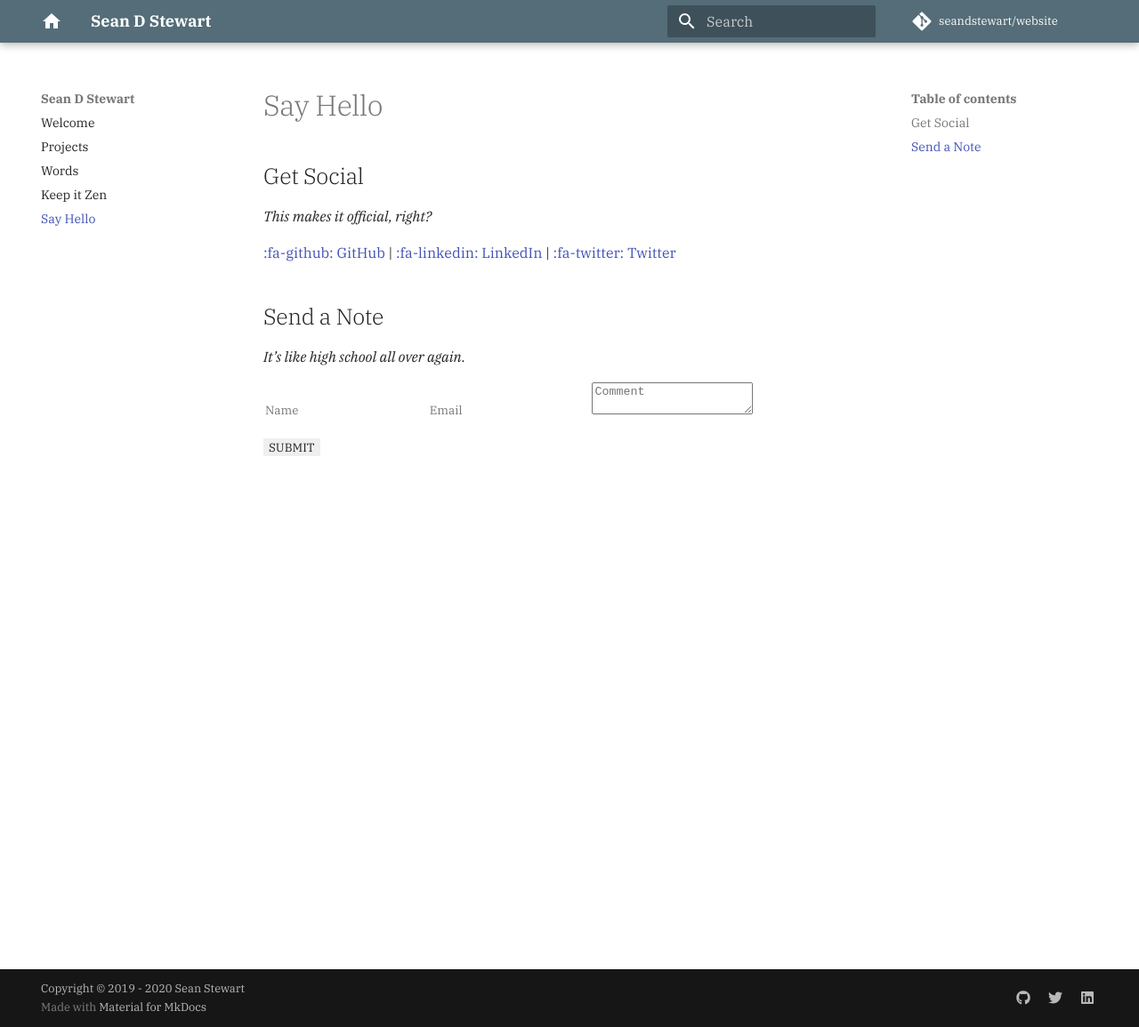
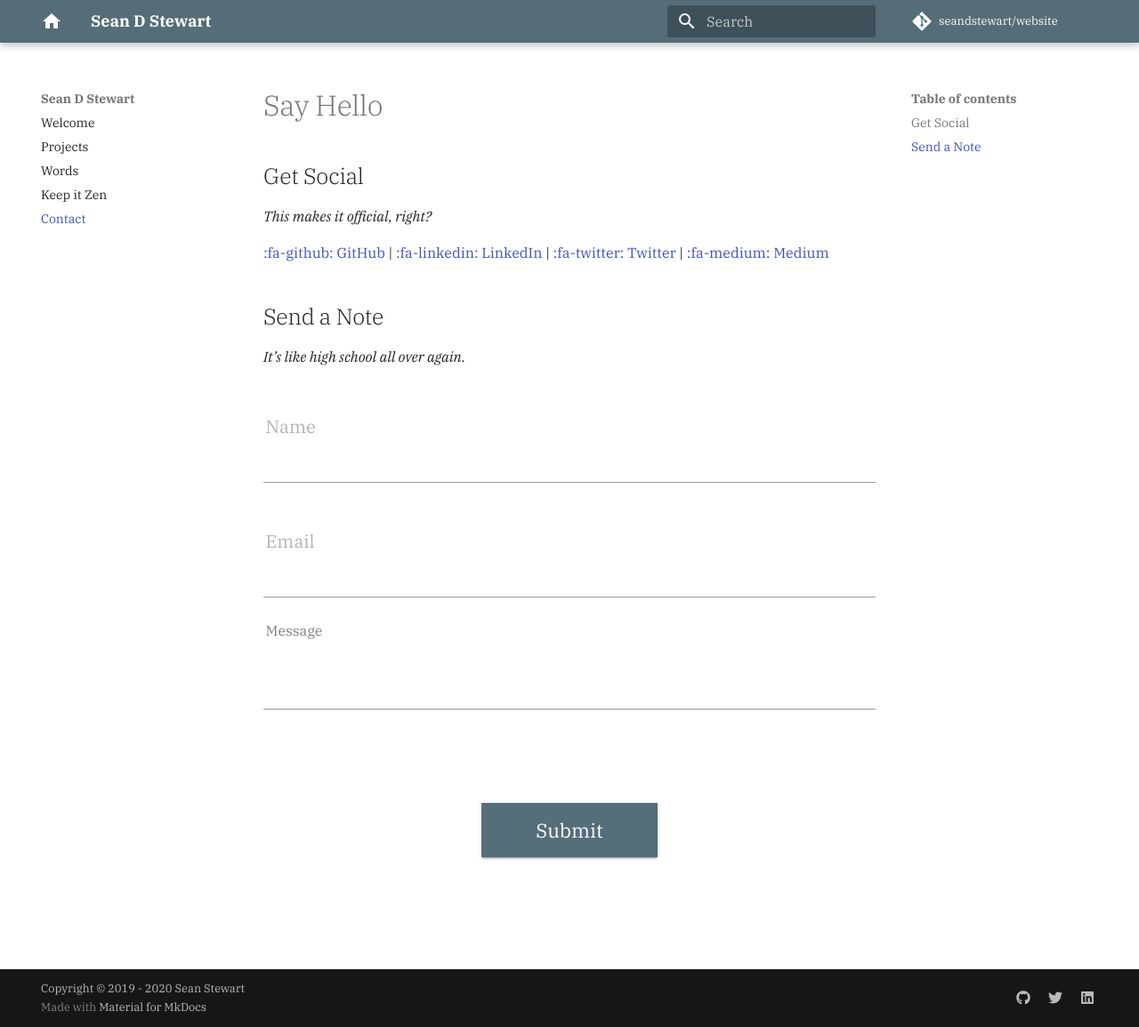
Before and after one commit to seandstewart/website, an MkDocs documentation site: the page built from docs/contact.md, in a window 1280 px wide and 1155 px high. Shown: the whole window at 89% size. Built offline with MkDocs 1.6.1 and Material for MkDocs 9.7.7, drawn with Linux system fonts in a browser that asks for light colours; comment, search, counter and statistics services are not loaded.

Commit message:
Beautify contact.md and add honeypot

```diff
--- a/docs/contact.md
+++ b/docs/contact.md
@@ -1,3 +1,8 @@
+<!-- Compiled and minified CSS -->
+
+<!-- Compiled and minified JavaScript -->
+<!--<script src="https://cdnjs.cloudflare.com/ajax/libs/materialize/1.0.0/js/materialize.min.js"></script>-->
+
 # Say Hello
 
 ## Get Social
@@ -5,14 +10,47 @@
 
 [:fa-github: GitHub](https://github.com/seandstewart) |
 [:fa-linkedin: LinkedIn](https://linkedin.com/in/seandstewart) |
-[:fa-twitter: Twitter](https://twitter.com/MrSeanStewart)
+[:fa-twitter: Twitter](https://twitter.com/MrSeanStewart) |
+[:fa-medium: Medium](https://medium.com/@SeanDStewart)
 
 ## Send a Note
 *It's like high school all over again.*
 
-<form name="contact" method="POST" data-netlify="true">
-  <input name="name" type="text" class="feedback-input" placeholder="Name" />
-  <input name="email" type="text" class="feedback-input" placeholder="Email" />
-  <textarea name="text" class="feedback-input" placeholder="Comment"></textarea>
-  <p><input type="submit" value="SUBMIT"/></p>
+<form name="contact" method="POST" data-netlify="true" netlify-honeypot="bot-field">
+  <div class="form-group">
+    <input
+      name="name"
+      type="text"
+      class="form-group"
+      required
+    />
+    <label for="name" class="control-label">Name</label>
+    <i class="bar"></i>
+  </div>
+  <div class="form-group">
+    <input
+      name="email"
+      type="email"
+      class="form-group"
+      required
+    />
+    <label for="email" class="control-label">Email</label>
+    <i class="bar"></i>
+  </div>
+  <div class="form-group">
+    <textarea
+      name="text"
+      required >
+    </textarea>
+    <label for="text" class="control-label">Message</label>
+    <i class="bar"></i>
+  </div>
+  <div class="button-container">
+    <button type="submit" class="button">
+      <span>Submit</span>
+    </button>
+  </div>
+  <p class="hidden">
+    <input name="bot-field" />
+  </p>
 </form>
--- /dev/null
+++ b/docs/stylesheets/extra.css
@@ -0,0 +1,398 @@
+input::after,
+input::before,
+select::after,
+select::before,
+textarea::after,
+textarea::before {
+    box-sizing: border-box;
+}
+
+.button-container {
+    text-align: center;
+}
+
+fieldset {
+    margin: 0 0 3rem;
+    padding: 0;
+    border: none;
+}
+
+.form-radio,
+.form-group {
+    position: relative;
+    margin-top: 2.25rem;
+    margin-bottom: 2.25rem;
+}
+
+.form-inline > .form-group,
+.form-inline > .btn {
+    display: inline-block;
+    margin-bottom: 0;
+}
+
+.form-help {
+    margin-top: 0.125rem;
+    margin-left: 0.125rem;
+    color: #b3b3b3;
+    font-size: 0.8rem;
+}
+
+.checkbox .form-help, .form-radio .form-help, .form-group .form-help {
+    position: absolute;
+    width: 100%;
+}
+
+.checkbox .form-help {
+    position: relative;
+    margin-bottom: 1rem;
+}
+
+.form-radio .form-help {
+    padding-top: 0.25rem;
+    margin-top: -1rem;
+}
+
+.form-group input {
+    height: 1.9rem;
+}
+
+.form-group textarea {
+    resize: none;
+}
+
+.form-group select {
+    width: 100%;
+    font-size: 1rem;
+    height: 1.6rem;
+    padding: 0.125rem 0.125rem 0.0625rem;
+    background: none;
+    border: none;
+    line-height: 1.6;
+    box-shadow: none;
+}
+
+.form-group .control-label {
+    position: absolute;
+    top: 0.25rem;
+    pointer-events: none;
+    padding-left: 0.125rem;
+    z-index: 1;
+    color: #b3b3b3;
+    font-size: 1rem;
+    font-weight: normal;
+    -webkit-transition: all 0.28s ease;
+    transition: all 0.28s ease;
+}
+
+.form-group .bar {
+    position: relative;
+    border-bottom: 0.0625rem solid #999;
+    display: block;
+}
+
+.form-group .bar::before {
+    content: '';
+    height: 0.125rem;
+    width: 0;
+    left: 50%;
+    bottom: -0.0625rem;
+    position: absolute;
+    background: #337ab7;
+    -webkit-transition: left 0.28s ease, width 0.28s ease;
+    transition: left 0.28s ease, width 0.28s ease;
+    z-index: 2;
+}
+
+.form-group input,
+.form-group textarea {
+    display: block;
+    background: none;
+    padding: 0.125rem 0.125rem 0.0625rem;
+    font-size: 1rem;
+    border-width: 0;
+    border-color: transparent;
+    line-height: 1.9;
+    width: 100%;
+    color: transparent;
+    -webkit-transition: all 0.28s ease;
+    transition: all 0.28s ease;
+    box-shadow: none;
+}
+
+.form-group input[type="file"] {
+    line-height: 1;
+}
+
+.form-group input[type="file"] ~ .bar {
+    display: none;
+}
+
+.form-group select,
+.form-group input:focus,
+.form-group input:valid,
+.form-group input.form-file,
+.form-group input.has-value,
+.form-group textarea:focus,
+.form-group textarea:valid,
+.form-group textarea.form-file,
+.form-group textarea.has-value {
+    color: #333;
+}
+
+.form-group select ~ .control-label,
+.form-group input:focus ~ .control-label,
+.form-group input:valid ~ .control-label,
+.form-group input.form-file ~ .control-label,
+.form-group input.has-value ~ .control-label,
+.form-group textarea:focus ~ .control-label,
+.form-group textarea:valid ~ .control-label,
+.form-group textarea.form-file ~ .control-label,
+.form-group textarea.has-value ~ .control-label {
+    font-size: 0.8rem;
+    color: gray;
+    top: -1rem;
+    left: 0;
+}
+
+.form-group select:focus,
+.form-group input:focus,
+.form-group textarea:focus {
+    outline: none;
+}
+
+.form-group select:focus ~ .control-label,
+.form-group input:focus ~ .control-label,
+.form-group textarea:focus ~ .control-label {
+    color: #337ab7;
+}
+
+.form-group select:focus ~ .bar::before,
+.form-group input:focus ~ .bar::before,
+.form-group textarea:focus ~ .bar::before {
+    width: 100%;
+    left: 0;
+}
+
+.checkbox label,
+.form-radio label {
+    position: relative;
+    cursor: pointer;
+    padding-left: 2rem;
+    text-align: left;
+    color: #333;
+    display: block;
+}
+
+.checkbox input,
+.form-radio input {
+    width: auto;
+    opacity: 0.00000001;
+    position: absolute;
+    left: 0;
+}
+
+.radio {
+    margin-bottom: 1rem;
+}
+
+.radio .helper {
+    position: absolute;
+    top: -0.25rem;
+    left: -0.25rem;
+    cursor: pointer;
+    display: block;
+    font-size: 1rem;
+    -webkit-user-select: none;
+    -moz-user-select: none;
+    -ms-user-select: none;
+    user-select: none;
+    color: #999;
+}
+
+.radio .helper::before, .radio .helper::after {
+    content: '';
+    position: absolute;
+    left: 0;
+    top: 0;
+    margin: 0.25rem;
+    width: 1rem;
+    height: 1rem;
+    -webkit-transition: -webkit-transform 0.28s ease;
+    transition: -webkit-transform 0.28s ease;
+    transition: transform 0.28s ease;
+    transition: transform 0.28s ease, -webkit-transform 0.28s ease;
+    border-radius: 50%;
+    border: 0.125rem solid currentColor;
+}
+
+.radio .helper::after {
+    -webkit-transform: scale(0);
+    transform: scale(0);
+    background-color: #337ab7;
+    border-color: #337ab7;
+}
+
+.radio label:hover .helper {
+    color: #337ab7;
+}
+
+.radio input:checked ~ .helper::after {
+    -webkit-transform: scale(0.5);
+    transform: scale(0.5);
+}
+
+.radio input:checked ~ .helper::before {
+    color: #337ab7;
+}
+
+.checkbox {
+    margin-top: 3rem;
+    margin-bottom: 1rem;
+}
+
+.checkbox .helper {
+    color: #999;
+    position: absolute;
+    top: 0;
+    left: 0;
+    width: 1rem;
+    height: 1rem;
+    z-index: 0;
+    border: 0.125rem solid currentColor;
+    border-radius: 0.0625rem;
+    -webkit-transition: border-color 0.28s ease;
+    transition: border-color 0.28s ease;
+}
+
+.checkbox .helper::before, .checkbox .helper::after {
+    position: absolute;
+    height: 0;
+    width: 0.2rem;
+    background-color: #337ab7;
+    display: block;
+    -webkit-transform-origin: left top;
+    transform-origin: left top;
+    border-radius: 0.25rem;
+    content: '';
+    -webkit-transition: opacity 0.28s ease, height 0s linear 0.28s;
+    transition: opacity 0.28s ease, height 0s linear 0.28s;
+    opacity: 0;
+}
+
+.checkbox .helper::before {
+    top: 0.65rem;
+    left: 0.38rem;
+    -webkit-transform: rotate(-135deg);
+    transform: rotate(-135deg);
+    box-shadow: 0 0 0 0.0625rem #fff;
+}
+
+.checkbox .helper::after {
+    top: 0.3rem;
+    left: 0;
+    -webkit-transform: rotate(-45deg);
+    transform: rotate(-45deg);
+}
+
+.checkbox label:hover .helper {
+    color: #337ab7;
+}
+
+.checkbox input:checked ~ .helper {
+    color: #337ab7;
+}
+
+.checkbox input:checked ~ .helper::after, .checkbox input:checked ~ .helper::before {
+    opacity: 1;
+    -webkit-transition: height 0.28s ease;
+    transition: height 0.28s ease;
+}
+
+.checkbox input:checked ~ .helper::after {
+    height: 0.5rem;
+}
+
+.checkbox input:checked ~ .helper::before {
+    height: 1.2rem;
+    -webkit-transition-delay: 0.28s;
+    transition-delay: 0.28s;
+}
+
+.radio + .radio,
+.checkbox + .checkbox {
+    margin-top: 1rem;
+}
+
+.has-error .legend.legend, .has-error.form-group .control-label.control-label {
+    color: #d9534f;
+}
+
+.has-error.form-group .form-help,
+.has-error.form-group .helper, .has-error.checkbox .form-help,
+.has-error.checkbox .helper, .has-error.radio .form-help,
+.has-error.radio .helper, .has-error.form-radio .form-help,
+.has-error.form-radio .helper {
+    color: #d9534f;
+}
+
+.has-error .bar::before {
+    background: #d9534f;
+    left: 0;
+    width: 100%;
+}
+
+.button {
+    position: relative;
+    background: currentColor;
+    border: 1px solid currentColor;
+    font-size: 1.1rem;
+    color: #546e7a;
+    margin: 3rem 0;
+    padding: 0.75rem 3rem;
+    cursor: pointer;
+    -webkit-transition: background-color 0.28s ease, color 0.28s ease, box-shadow 0.28s ease;
+    transition: background-color 0.28s ease, color 0.28s ease, box-shadow 0.28s ease;
+    overflow: hidden;
+    box-shadow: 0 2px 2px 0 rgba(0, 0, 0, 0.14), 0 3px 1px -2px rgba(0, 0, 0, 0.2), 0 1px 5px 0 rgba(0, 0, 0, 0.12);
+}
+
+.button span {
+    color: #fff;
+    position: relative;
+    z-index: 1;
+}
+
+.button::before {
+    content: '';
+    position: absolute;
+    background: #071017;
+    border: 50vh solid #1d4567;
+    width: 30vh;
+    height: 30vh;
+    border-radius: 50%;
+    display: block;
+    top: 50%;
+    left: 50%;
+    z-index: 0;
+    opacity: 1;
+    -webkit-transform: translate(-50%, -50%) scale(0);
+    transform: translate(-50%, -50%) scale(0);
+}
+
+.button:hover {
+    box-shadow: 0 6px 10px 0 rgba(0, 0, 0, 0.14), 0 1px 18px 0 rgba(0, 0, 0, 0.12), 0 3px 5px -1px rgba(0, 0, 0, 0.2);
+}
+
+.button:active::before, .button:focus::before {
+    -webkit-transition: opacity 0.28s ease 0.364s, -webkit-transform 1.12s ease;
+    transition: opacity 0.28s ease 0.364s, -webkit-transform 1.12s ease;
+    transition: transform 1.12s ease, opacity 0.28s ease 0.364s;
+    transition: transform 1.12s ease, opacity 0.28s ease 0.364s, -webkit-transform 1.12s ease;
+    -webkit-transform: translate(-50%, -50%) scale(1);
+    transform: translate(-50%, -50%) scale(1);
+    opacity: 0;
+}
+
+.button:focus {
+    outline: none;
+}
--- a/mkdocs.yml
+++ b/mkdocs.yml
@@ -54,3 +54,5 @@ extra:
     - type: "linkedin"
       link: "https://linkedin.com/in/seandstewart"
   manifest: "static/favicon/site.webmanifest"
+extra_css:
+  - "stylesheets/extra.css"
```
